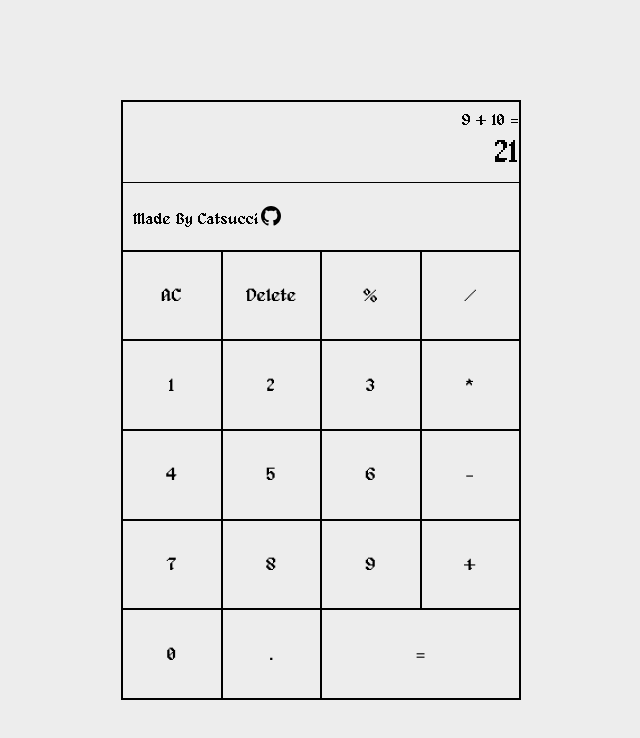
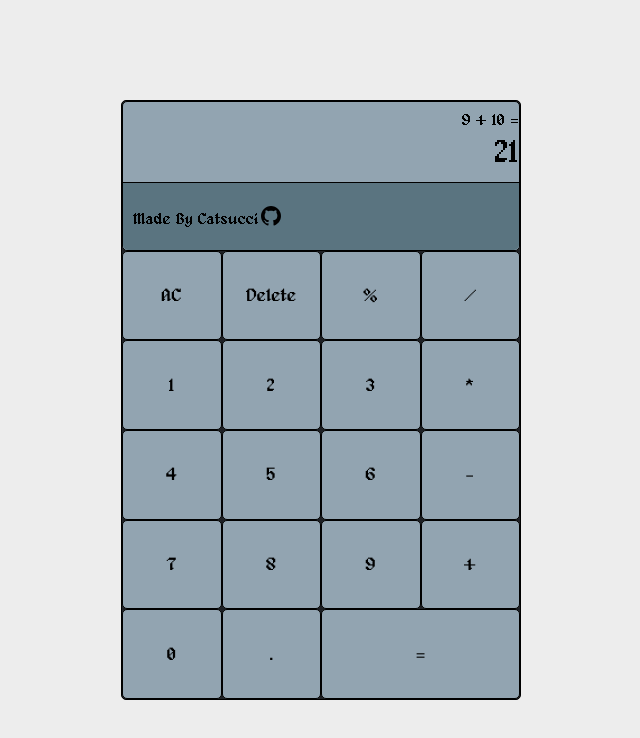
Before and after one commit to catsucci/Calculator, a plain HTML site: page index.html in a window 1280 px wide. Shown: the whole page, without its empty margins (319-959 px from the left). Drawn offline with Linux system fonts and the light colour scheme.

Commit message:
Color the calc with some nice colors

```diff
--- a/index.html
+++ b/index.html
@@ -5,12 +5,13 @@
     <meta name="viewport" content="width=device-width, initial-scale=1.0" />
     <title>Calculator</title>
     <link rel="stylesheet" href="./style.css" />
+    <script src="./script.js" defer></script>
   </head>
   <body>
     <div class="calculator-container">
       <div class="input-output-container">
-        <div class="opperation-container">
-          <p class="opperation">9 + 10 =</p>
+        <div class="operation-container">
+          <p class="operation">9 + 10 =</p>
         </div>
         <div class="input-container result-container">
           <p class="user-input result">21</p>
@@ -28,22 +29,22 @@
       <div class="button clear"><span>AC</span></div>
       <div class="button delete"><span>Delete</span></div>
       <div class="button percentage"><span>%</span></div>
-      <div class="button opperator devide"><span>/</span></div>
+      <div class="button operator devide"><span>/</span></div>
 
       <div class="button number"><span>1</span></div>
       <div class="button number"><span>2</span></div>
       <div class="button number"><span>3</span></div>
-      <div class="button opperator multiply"><span>*</span></div>
+      <div class="button operator multiply"><span>*</span></div>
 
       <div class="button number"><span>4</span></div>
       <div class="button number"><span>5</span></div>
       <div class="button number"><span>6</span></div>
-      <div class="button opperator subtraction"><span>-</span></div>
+      <div class="button operator subtraction"><span>-</span></div>
 
       <div class="button number"><span>7</span></div>
       <div class="button number"><span>8</span></div>
       <div class="button number"><span>9</span></div>
-      <div class="button opperator addition"><span>+</span></div>
+      <div class="button operator addition"><span>+</span></div>
 
       <div class="button number"><span>0</span></div>
       <div class="button dot"><span>.</span></div>
--- a/style.css
+++ b/style.css
@@ -35,10 +35,12 @@ a {
     flex-wrap: wrap;
     align-items: stretch;
     justify-content: stretch;
+    background-color: #1E2025;
 }
 
 div {
     border: 1px solid black;
+    border-radius: 5px;
 }
 
 .button,
@@ -47,6 +49,7 @@ div {
     align-items: center;
     justify-content: center;
     font-size: 18px;
+    background-color: #92A4B1;
 }
 
 .input-output-container {
@@ -55,6 +58,10 @@ div {
     flex-wrap: wrap;
     align-items: stretch;
     justify-content: stretch;
+    background-color: #92A4B1;
+}
+
+.copyright{
 }
 
 .input-output-container > div {
@@ -65,9 +72,9 @@ div {
     border: none;
 }
 
-.input-output-container > div > p {
+/* .input-output-container > div > p {
 
-}
+} */
 
 .button {
     flex: 1 1 25%
@@ -87,8 +94,30 @@ div {
     text-align: left;
     padding: 10px;
     border-top: 1px solid black !important;
+    border-top-right-radius: 0px;
+    border-top-left-radius: 0px;
+    background-color: #5A7480;
 }
 
 .copyright > span {
     width: 100%;
 }
+
+.button:hover {
+    cursor: pointer;
+    background-color: #768590;
+}
+
+.operator:hover,
+.percentage:hover {
+    background-color: #b4befe;
+}
+
+.equal:hover {
+    background-color: #a6e3a1;
+}
+
+.clear:hover,
+.delete:hover {
+    background-color: #f38ba8;
+}
```
Also changed, not shown: script.js (added).
